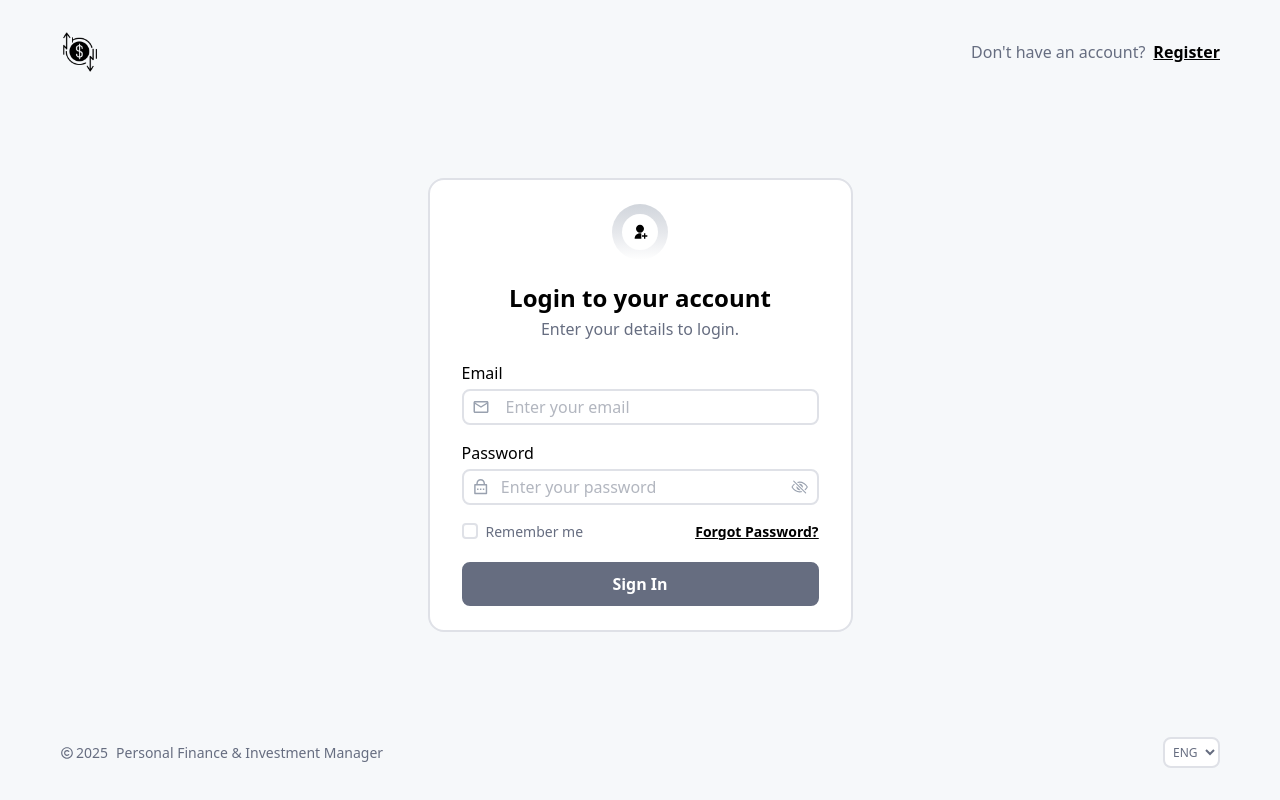
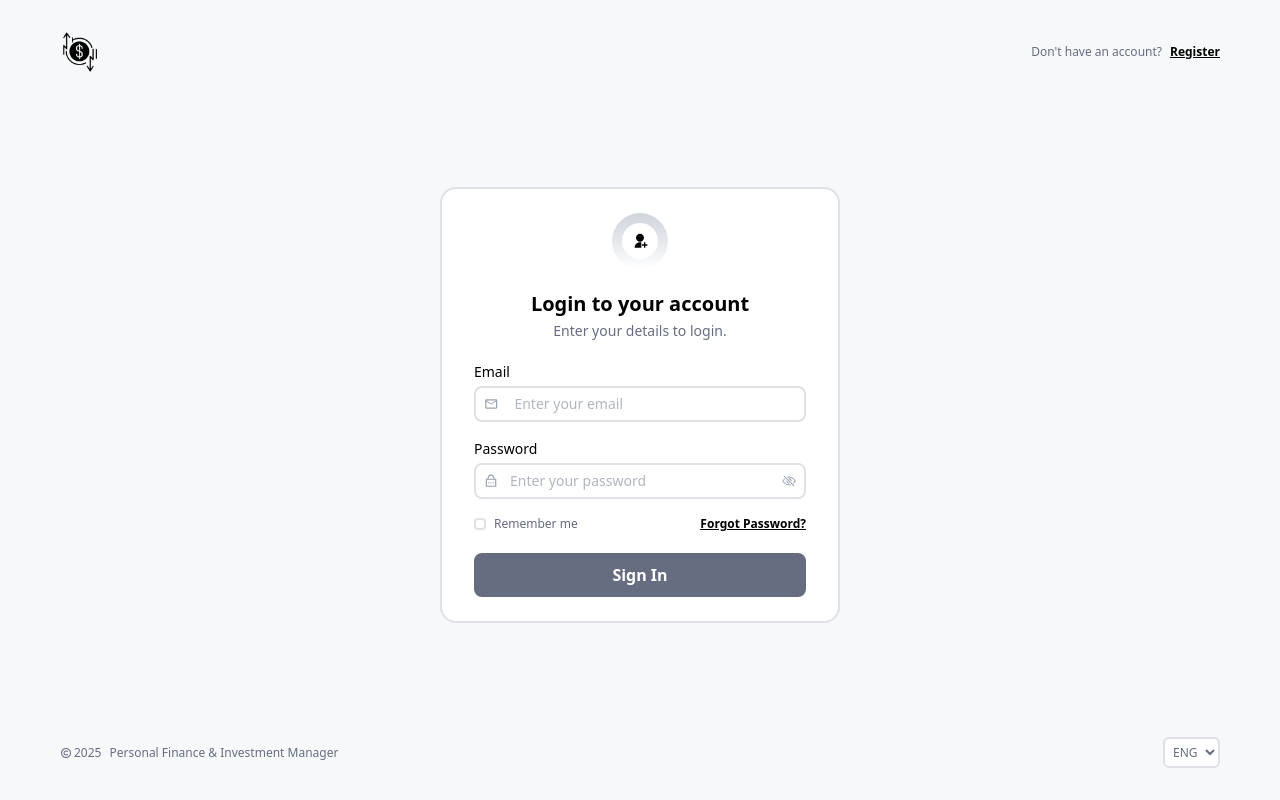
Before and after one commit to PM2110/Personal-Finance-Investment-Management-Frontend, a React (Vite) app: page /login in a window 1280 px wide. Built offline with nearby package versions, Linux system fonts and the light colour scheme.

Commit message:
Created UI for SignIn

```diff
--- a/src/components/signin/FooterSignInComponent.tsx
+++ b/src/components/signin/FooterSignInComponent.tsx
@@ -2,7 +2,7 @@ import { RiCopyrightLine } from "react-icons/ri";
 
 const FooterSignInComponent = () => {
     return (
-        <div className="flex flex-row justify-between w-full text-[14px] text-[#666D80]">
+        <div className="flex flex-row justify-between w-full text-[12px] text-[#666D80]">
             <div className="flex items-center gap-2">
                 <div className="flex items-center gap-[2px]">
                     <RiCopyrightLine />
@@ -13,7 +13,7 @@ const FooterSignInComponent = () => {
                 </div>
             </div>
             <div>
-                <select className="p-1 text-[12px] bg-white border-[#DFE1E7] border-[2px] rounded-lg">
+                <select className="p-1 text-[12px] bg-white border-[#DFE1E7] border-[2px] rounded-md">
                     <option value="Eng">ENG</option>
                     <option value="Hin">HIN</option>
                 </select>
--- /dev/null
+++ b/src/components/signin/ForgotPasswordForm.tsx
@@ -0,0 +1,65 @@
+import { SubmitHandler, useForm } from "react-hook-form";
+import { MdOutlineEmail } from "react-icons/md";
+import { RiLockPasswordFill } from "react-icons/ri";
+
+interface ForgotPasswordFormData {
+    email: string;
+}
+
+const ForgotPasswordForm = () => {
+
+    const { register, handleSubmit, reset, formState: { errors } } = useForm<ForgotPasswordFormData>({
+        defaultValues: {
+            email: "",
+        },
+    });
+
+    const onSubmit: SubmitHandler<ForgotPasswordFormData> = (data) => {
+        console.log(data);
+        reset();
+    };
+
+    return (
+        <div className="flex flex-col gap-5 justify-center items-center h-auto bg-white w-[400px] border-[#DFE1E7] rounded-2xl px-8 py-6 border-2">
+            <div className="bg-gradient-to-b from-gray-300 via-gray-200 to-white p-[10px] rounded-full">
+                <div className="bg-white p-[10px] rounded-full">
+                    <RiLockPasswordFill className="text-[16px]" />
+                </div>
+            </div>
+            <div className="flex flex-col items-center gap-[15px]">
+                <div className="font-bold text-[20px]">
+                    Forgot Your Password
+                </div>
+                <div className="text-[#666D80] text-[14px] text-center">
+                    Enter your email and we will send you a link to reset your password.
+                </div>
+                <form className="w-full flex flex-col gap-4 text-[14px]" onSubmit={handleSubmit(onSubmit)}>
+                    <div className="flex flex-col gap-1">
+                        <label>Email</label>
+                        <div className="flex items-center gap-2 border-[#DFE1E7] border-2 rounded-lg">
+                            <MdOutlineEmail className="text-gray-400 text-[16px] ml-2" />
+                            <input
+                                {...register("email", {
+                                    required: "Email is required",
+                                    pattern: {
+                                        value: /^[A-Za-z0-9._%+-]+@[A-Za-z0-9.-]+\.[A-Za-z]{2,}$/,
+                                        message: "Invalid email format",
+                                    },
+                                })}
+                                type="text"
+                                className="w-full h-8 p-2 rounded-md focus:outline-none text-[#666D80]"
+                                placeholder="Enter your email"
+                            />
+                        </div>
+                        {errors.email && <div className="text-red-500 text-sm">{errors.email.message}</div>}
+                    </div>
+                    <button className="bg-black text-white text-[15px] w-full py-[6px] font-bold border-black border-2 hover:bg-white hover:text-black rounded-lg">
+                        Send Email
+                    </button>
+                </form>
+            </div>
+        </div>
+    );
+};
+
+export default ForgotPasswordForm;
--- a/src/components/signin/HeaderSignInComponent.tsx
+++ b/src/components/signin/HeaderSignInComponent.tsx
@@ -4,7 +4,7 @@ const HeaderSignInComponent = () => {
     return (
         <div className="flex w-full justify-between items-center h-auto bg-transparent">
             <img src="/Logo.png" alt="Logo" className="w-[40px] h-auto" />
-            <div className="flex gap-[8px] items-center text-[16px]">
+            <div className="flex gap-[8px] items-center text-[12px]">
                 <div className="text-[#666D80]">Don't have an account?</div>
                 <Link to={"/"} className="underline font-bold">Register</Link>
             </div>
--- a/src/components/signin/SignInForm.tsx
+++ b/src/components/signin/SignInForm.tsx
@@ -33,21 +33,21 @@ const SignInForm = () => {
     const isFormValid = watch("email") && watch("password");
 
     return (
-        <div className="flex flex-col gap-5 justify-center items-center h-auto bg-white w-full max-w-[425px] border-[#DFE1E7] rounded-2xl px-8 py-6 border-2">
+        <div className="flex flex-col gap-5 justify-center items-center h-auto bg-white w-full max-w-[400px] border-[#DFE1E7] rounded-2xl px-8 py-6 border-2">
             <div className="bg-gradient-to-b from-gray-300 via-gray-200 to-white p-[10px] rounded-full">
                 <div className="bg-white p-[10px] rounded-full">
                     <RiUserAddFill className="text-[16px]" />
                 </div>
             </div>
             <div className="flex flex-col items-center gap-[1px]">
-                <div className="font-bold text-[24px]">Login to your account</div>
-                <div className="text-[#666D80] text-[16px]">Enter your details to login.</div>
+                <div className="font-bold text-[20px]">Login to your account</div>
+                <div className="text-[#666D80] text-[14px]">Enter your details to login.</div>
             </div>
-            <form className="w-full flex flex-col gap-4 text-[16px]" onSubmit={handleSubmit(onSubmit)}>
+            <form className="w-full flex flex-col gap-4 text-[14px]" onSubmit={handleSubmit(onSubmit)}>
                 <div className="flex flex-col gap-1">
                     <label>Email</label>
                     <div className="flex items-center gap-2 border-[#DFE1E7] border-2 rounded-lg">
-                        <MdOutlineEmail className="text-gray-400 text-[20px] ml-2" />
+                        <MdOutlineEmail className="text-gray-400 text-[16px] ml-2" />
                         <input
                             {...register("email", {
                                 required: "Email is required",
@@ -66,7 +66,7 @@ const SignInForm = () => {
                 <div className="flex flex-col gap-1">
                     <label>Password</label>
                     <div className="flex items-center gap-1 border-[#DFE1E7] border-2 rounded-lg px-2">
-                        <RiLockPasswordLine className="text-gray-400 text-[20px]" />
+                        <RiLockPasswordLine className="text-gray-400 text-[16px]" />
                         <input
                             {...register("password", { required: "Password is required" })}
                             type={visible ? "text" : "password"}
@@ -74,19 +74,19 @@ const SignInForm = () => {
                             placeholder="Enter your password"
                         />
                         {visible ? (
-                            <IoEyeOutline onClick={handleVisible} className="text-gray-400 text-[20px]" />
+                            <IoEyeOutline onClick={handleVisible} className="text-gray-400 text-[16px]" />
                         ) : (
-                            <IoEyeOffOutline onClick={handleVisible} className="text-gray-400 text-[20px]" />
+                            <IoEyeOffOutline onClick={handleVisible} className="text-gray-400 text-[16px]" />
                         )}
                     </div>
                     {errors.password && <div className="text-red-500 text-sm">{errors.password.message}</div>}
                 </div>
-                <div className="flex justify-between text-[14px]">
+                <div className="flex justify-between text-[12px]">
                     <div className="flex items-center gap-2 text-[#666D80]">
                         <input
                             {...register("rememberMe")}
                             type="checkbox"
-                            className="appearance-none checked:bg-[#DFE1E7] border-2 rounded-sm border-[#DFE1E7] h-[16px] w-[16px] focus:outline-none"
+                            className="appearance-none checked:bg-[#DFE1E7] border-2 rounded-sm border-[#DFE1E7] h-[12px] w-[12px] focus:outline-none"
                         />
                         <label>Remember me</label>
                     </div>
--- /dev/null
+++ b/src/components/signin/SuccessLinkSentComponent.tsx
@@ -0,0 +1,21 @@
+const SuccessLinkSentComponent = () => {
+    return (
+        <div className="flex flex-col gap-5 justify-center items-center h-auto bg-white w-[400px] border-[#DFE1E7] rounded-2xl px-8 py-6 border-2">
+            <div className="bg-gradient-to-b border-[#DFE1E7] border-2 from-gray-300 via-gray-200 to-white p-[15px] rounded-full">
+                <div className="bg-white border-[#DFE1E7] border-2 p-[18px] flex items-center justify-center rounded-full w-24 h-24">
+                    <img src="/Success.png" alt="Logo" className="w-auto h-auto" />
+                </div>
+            </div>
+            <div className="flex flex-col items-center gap-[15px]">
+                <div className="font-bold text-[20px]">
+                    Success send a link
+                </div>
+                <div className="text-[#666D80] text-[14px] text-center">
+                    Open link at your email and reset your password and make a new password again.
+                </div>
+            </div>
+        </div>
+    );
+}
+
+export default SuccessLinkSentComponent;
--- a/src/pages/SignInPage.tsx
+++ b/src/pages/SignInPage.tsx
@@ -1,5 +1,7 @@
 import HeaderSignInComponent from "../components/signin/HeaderSignInComponent";
 import SignInForm from "../components/signin/SignInForm";
+// import ForgotPasswordForm from "../components/signin/ForgotPasswordForm";
+// import SuccessLinkSentComponent from "../components/signin/SuccessLinkSentComponent";
 import FooterSignInComponent from "../components/signin/FooterSignInComponent";
 
 const SignInPage = () => {
@@ -7,6 +9,8 @@ const SignInPage = () => {
         <div className="flex flex-col items-center justify-between bg-[#F6F8FA] h-screen w-screen py-[32px] px-[60px]">
             <HeaderSignInComponent />
             <SignInForm />
+            {/* <ForgotPasswordForm /> */}
+            {/* <SuccessLinkSentComponent /> */}
             <FooterSignInComponent />
         </div>
     );
```
